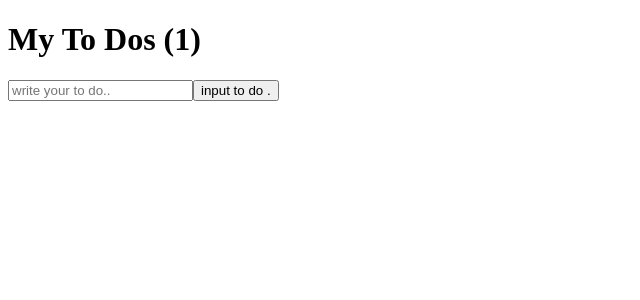
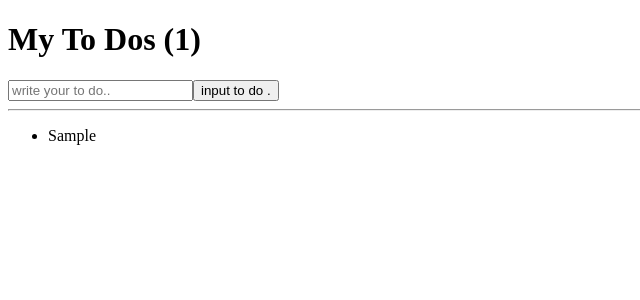
Before and after one commit to skylhs3/react-for-beginners, a React (Create React App) app: page / in a window 1280 px wide. Both pictures are taken after typing "Sample" into the empty fields and a click on the button "input to do .". Shown: the top 300 px of the page, without its empty margins (0-640 px from the left). Built offline with nearby package versions, Linux system fonts and the light colour scheme.

Commit message:
#7.0 To Do List part One (13:00)

```diff
--- a/src/App.js
+++ b/src/App.js
@@ -23,9 +23,11 @@
       <form onSubmit={onSubmit}>
         <input onChange={onChange} value={toDo} type="text" placeholder="write your to do.." />
         <button>input to do .</button>
-
       </form>
-
+      <hr />
+      <ul>
+        {toDos.map((item, index) => <li key={index}>{item}</li>)}
+      </ul>
     </div>
   );
 }
```
